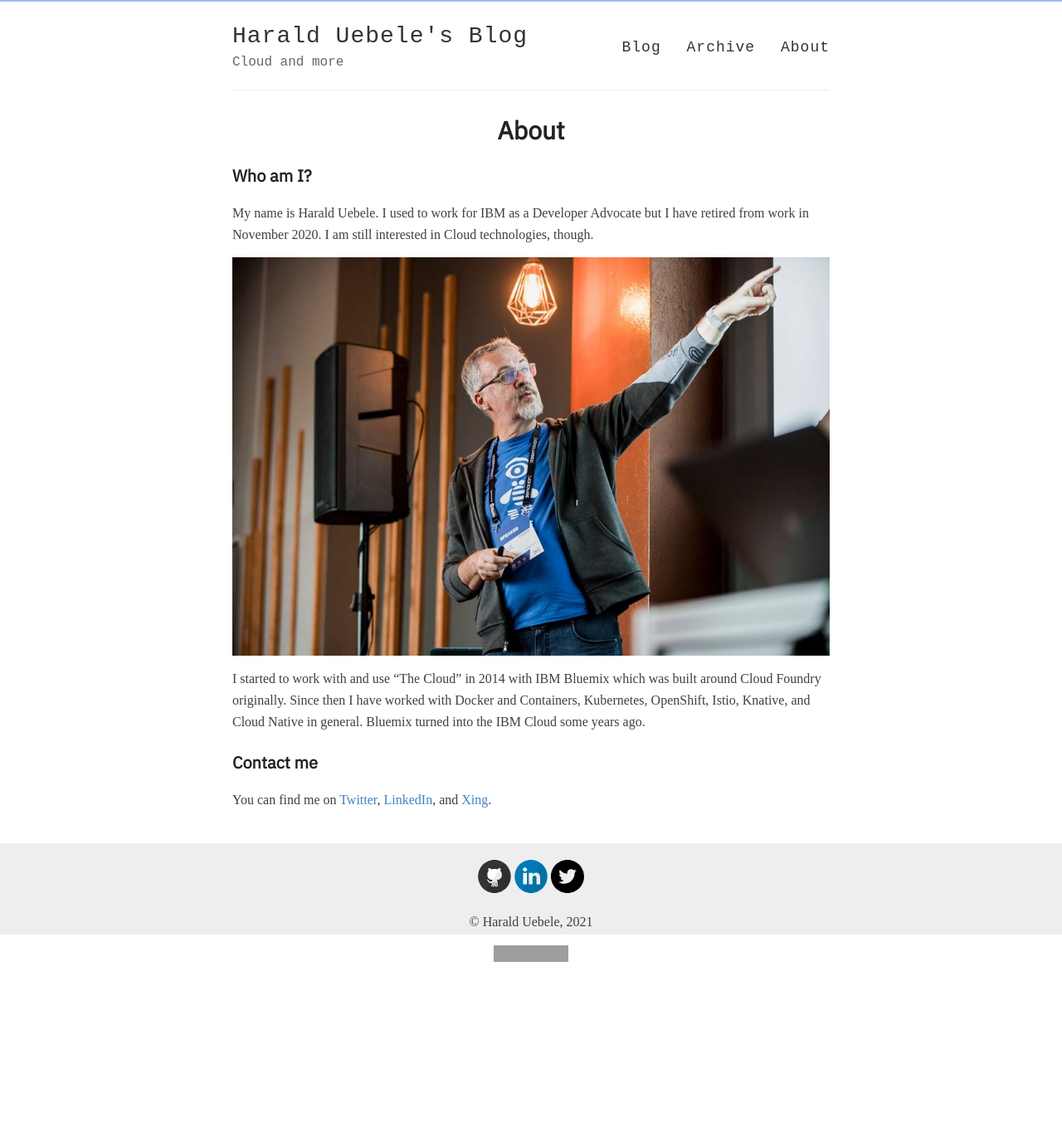
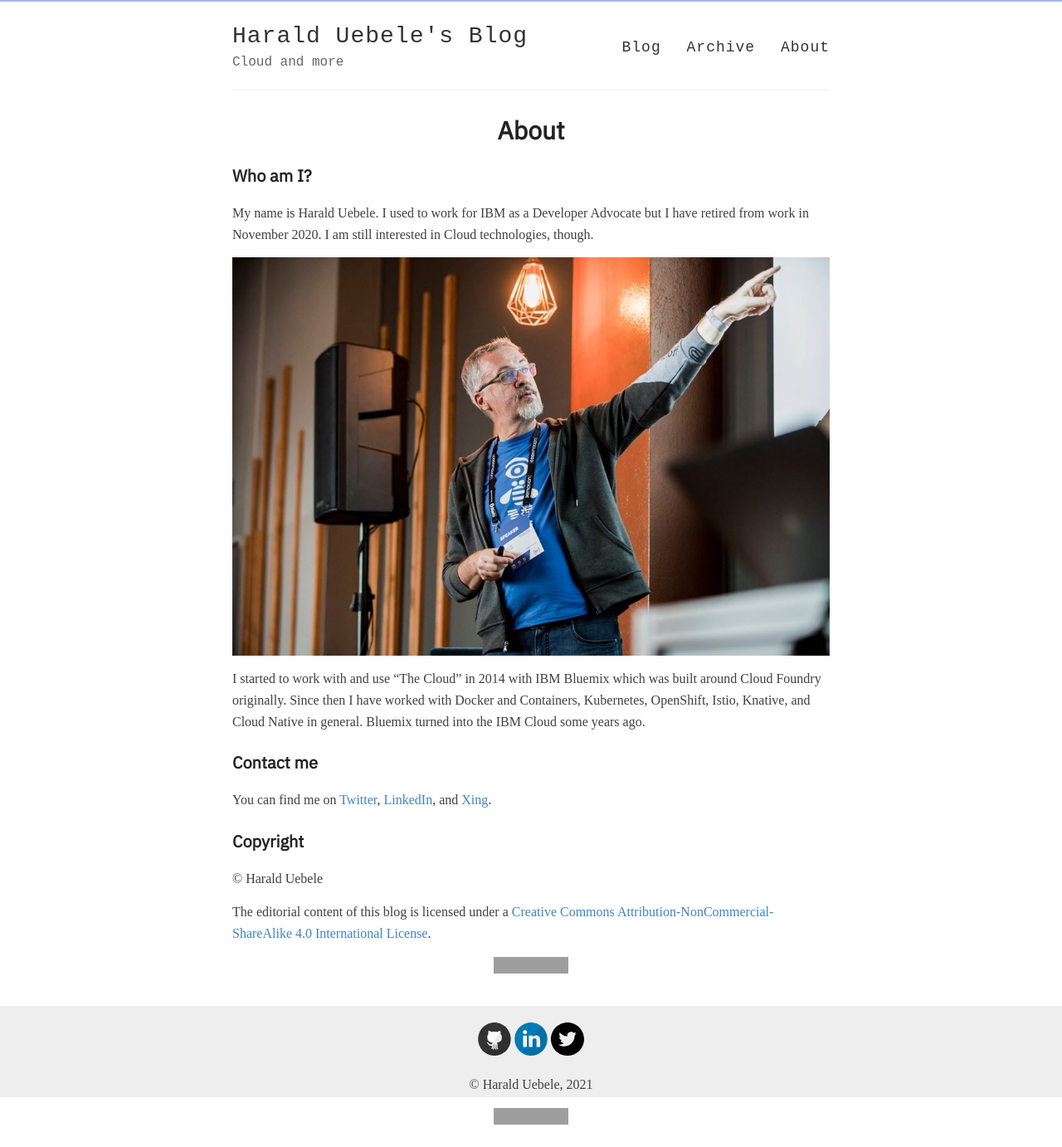
Before and after one commit to HaraldUebele/HaraldUebele.github.io, a Jekyll site: the page built from _pages/about.md, in a window 1280 px wide. Shown: the whole page at 83% size. Built offline with Jekyll 4.4.1, drawn with Linux system fonts in a browser that asks for light colours; before the commit the page ends 1187 px from its top, so only the background shows below that; grey boxes are pictures that could not be loaded.

Commit message:
copyright

```diff
--- a/_pages/about.md
+++ b/_pages/about.md
@@ -15,3 +15,11 @@ I started to work with and use “The Cloud” in 2014 with IBM Bluemix which wa
 ### Contact me
 
 You can find me on [Twitter](https://twitter.com/Harald_U){:target="_blank"}, [LinkedIn](https://www.linkedin.com/in/harald-uebele-9ab3ba1a4){:target="_blank"}, and [Xing](https://www.xing.com/profile/Harald_Uebele){:target="_blank"}.
+
+### Copyright
+
+© Harald Uebele
+
+The editorial content of this blog is licensed under a [Creative Commons Attribution-NonCommercial-ShareAlike 4.0 International License](http://creativecommons.org/licenses/by-nc-sa/4.0/).
+
+![cc-by-nc-sa](https://i.creativecommons.org/l/by-nc-sa/4.0/88x31.png)
```
